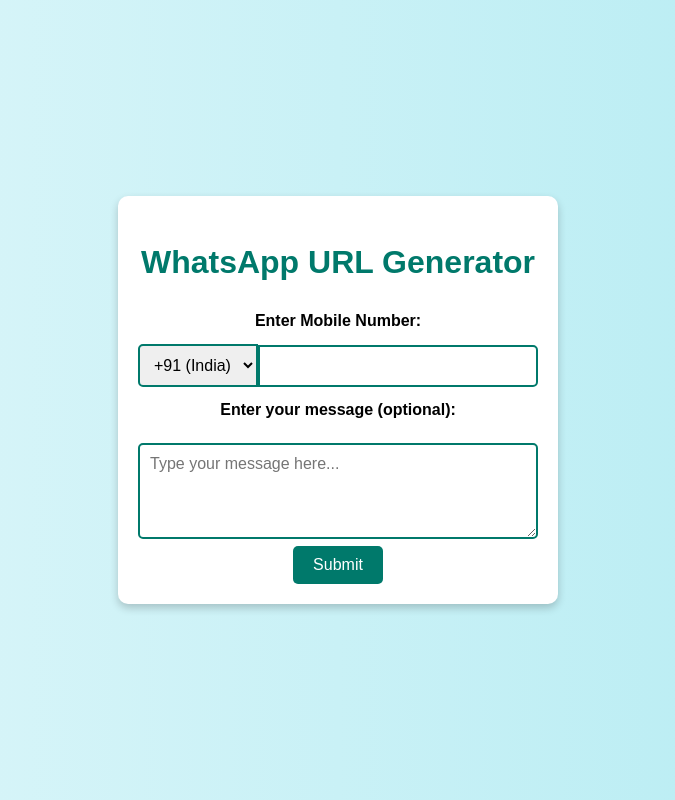
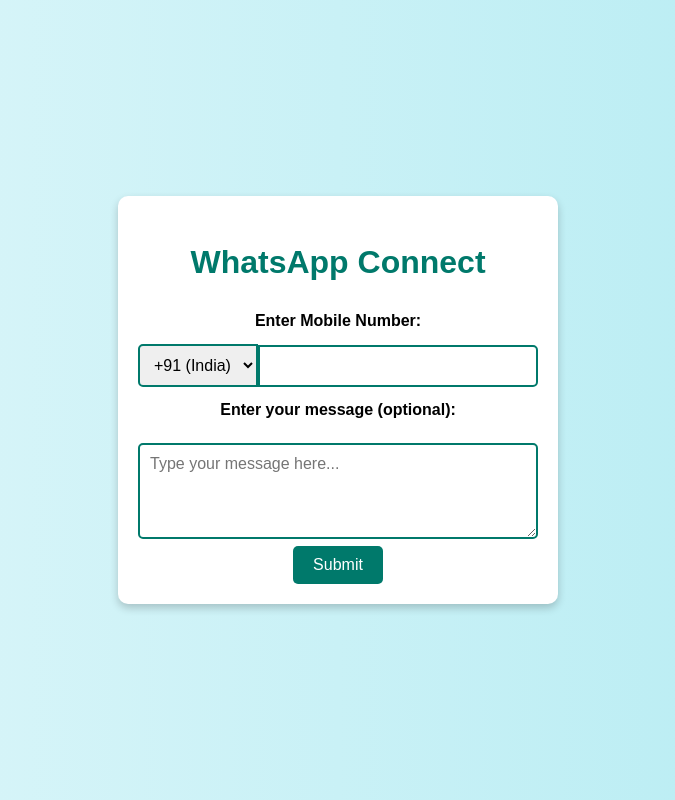
Before and after one commit to iammadhankumar/whatsapp-chat-link, a plain HTML site: page index.html in a window 1280 px wide. Shown: the whole page, without its empty margins (302-977 px from the left). Drawn offline with Linux system fonts and the light colour scheme.

Commit message:
Update index.html

```diff
--- a/index.html
+++ b/index.html
@@ -116,7 +116,7 @@
 <body>
 
 <div class="container">
-    <h1>WhatsApp URL Generator</h1>
+    <h1>WhatsApp Connect</h1>
 
     <form id="whatsappForm">
         <label for="mobileNumber">Enter Mobile Number:</label>
```
